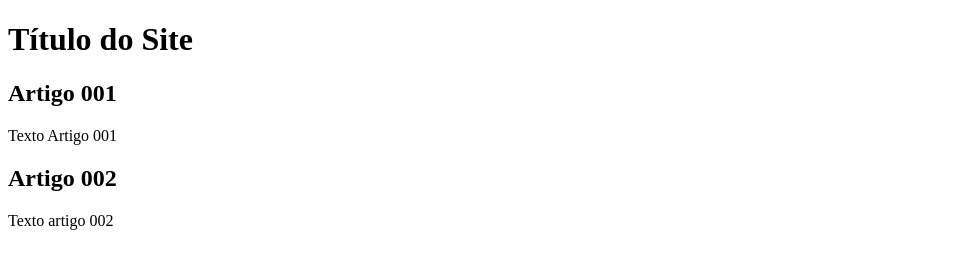
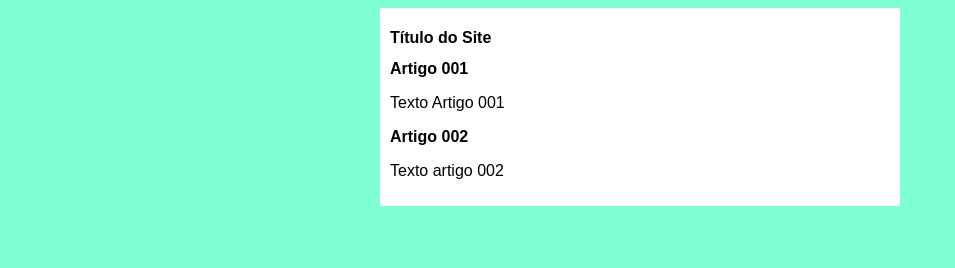
Before and after one commit to Hudsoncruz-Santos/projeto-site, a plain HTML site: page index.html in a window 1280 px wide. Shown: the whole page, without its empty margins (0-955 px from the left). Drawn offline with Linux system fonts and the light colour scheme.

Commit message:
Iniciei o Design

```diff
--- /dev/null
+++ b/estilos/style.css
@@ -0,0 +1,17 @@
+*{
+    font-family:Arial, Helvetica, sans-serif ;
+    font-size: 16px;
+}
+
+body{
+    background-color: aquamarine;
+
+}
+
+main{
+    background-color: white;
+    width: 500px;
+    margin: auto;
+    padding: 10px;
+    box-shadow: 3px 3px 5px rgba(red, green, blue, alpha);
+}
--- a/index.html
+++ b/index.html
@@ -4,6 +4,7 @@
     <meta charset="UTF-8">
     <meta name="viewport" content="width=device-width, initial-scale=1.0">
     <title>Título do Site</title>
+    <link rel="stylesheet" href="estilos/style.css">
 </head>
 <body>
     <main>
```
